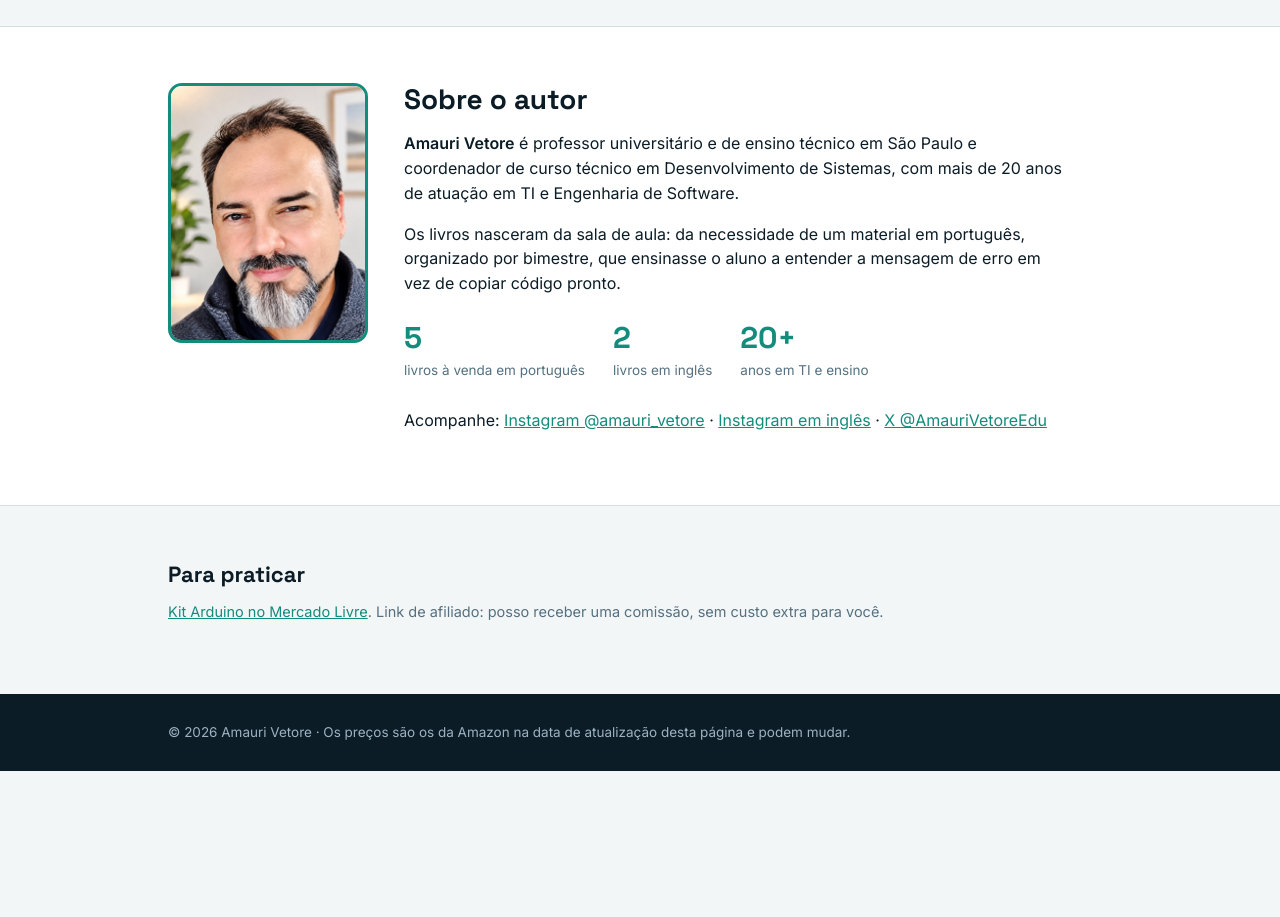
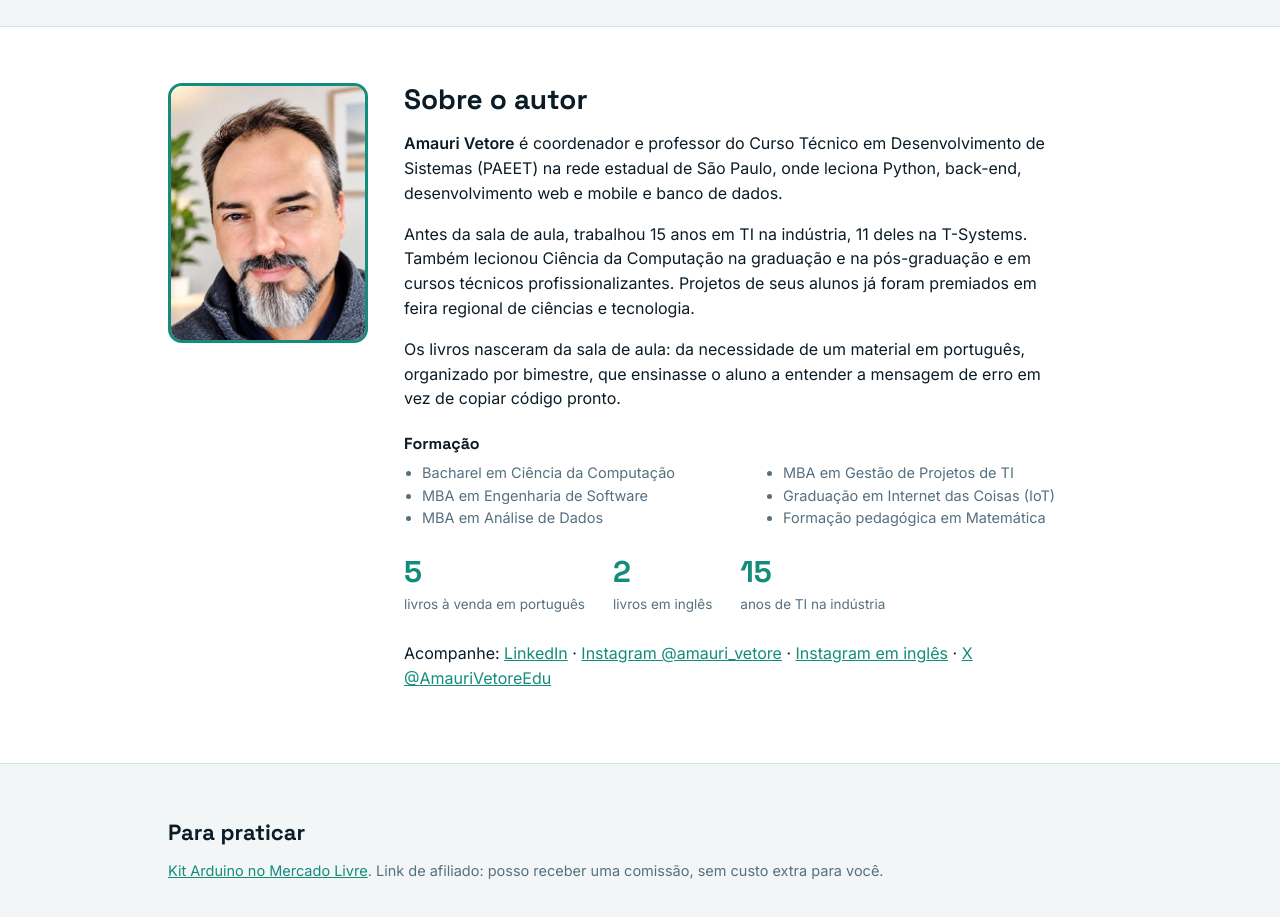
Before and after one commit to Vetore/Vetore.github.io, a plain HTML site: page index.html in a window 1280 px wide. Shown: the part 3680-4597 px from the top of the page. Before the commit the page ends 4451 px from the top, so only its background shows below. Drawn offline with Linux system fonts and the light colour scheme.

Commit message:
Sobre o autor: trajetória e formação
Co-Authored-By: Claude Fable 5.2 <noreply@anthropic.com>
Claude-Session: https://claude.ai/code/session_01TUBCuAH1UYuDfwgebocmH9

```diff
--- a/index.html
+++ b/index.html
@@ -76,6 +76,9 @@ ul.check li::before{content:"✓";position:absolute;left:0;color:var(--accent);f
 footer{background:var(--band);color:var(--band-muted);font-size:13.5px;padding-block:28px}
 footer a{color:var(--band-fg)}
 @media (max-width:720px){.grid{grid-template-columns:repeat(2,1fr);gap:12px}.card .in{padding:10px 11px 12px}.card h3{font-size:14px}.card p{font-size:12.5px}.card a.buy,.card .soon{font-size:12.5px;padding:8px 4px}.card .ph{padding:12px}.ph b{font-size:24px}}
+.form{font:700 16px var(--display);margin:22px 0 8px}
+.formacao{margin:0;padding-left:18px;columns:2;column-gap:32px;font-size:14.5px;color:var(--muted)}
+@media (max-width:720px){.formacao{columns:1}}
 .sobre{display:grid;grid-template-columns:200px 1fr;gap:36px;align-items:start}
 .foto{width:200px;height:260px;border-radius:14px;object-fit:cover;border:3px solid var(--accent)}
 @media (max-width:720px){.sobre{grid-template-columns:1fr;gap:20px}.foto{width:150px;height:195px}}
@@ -145,14 +148,24 @@ footer a{color:var(--band-fg)}
   <img class="foto" src="autor.jpg" alt="Foto de Amauri Vetore" width="200" height="260">
   <div>
   <h2>Sobre o autor</h2>
-  <p><strong>Amauri Vetore</strong> é professor universitário e de ensino técnico em São Paulo e coordenador de curso técnico em Desenvolvimento de Sistemas, com mais de 20 anos de atuação em TI e Engenharia de Software.</p>
+  <p><strong>Amauri Vetore</strong> é coordenador e professor do Curso Técnico em Desenvolvimento de Sistemas (PAEET) na rede estadual de São Paulo, onde leciona Python, back-end, desenvolvimento web e mobile e banco de dados.</p>
+  <p>Antes da sala de aula, trabalhou 15 anos em TI na indústria, 11 deles na T-Systems. Também lecionou Ciência da Computação na graduação e na pós-graduação e em cursos técnicos profissionalizantes. Projetos de seus alunos já foram premiados em feira regional de ciências e tecnologia.</p>
   <p>Os livros nasceram da sala de aula: da necessidade de um material em português, organizado por bimestre, que ensinasse o aluno a entender a mensagem de erro em vez de copiar código pronto.</p>
+  <h3 class="form">Formação</h3>
+  <ul class="formacao">
+    <li>Bacharel em Ciência da Computação</li>
+    <li>MBA em Engenharia de Software</li>
+    <li>MBA em Análise de Dados</li>
+    <li>MBA em Gestão de Projetos de TI</li>
+    <li>Graduação em Internet das Coisas (IoT)</li>
+    <li>Formação pedagógica em Matemática</li>
+  </ul>
   <div class="facts">
     <div><b>5</b><span>livros à venda em português</span></div>
     <div><b>2</b><span>livros em inglês</span></div>
-    <div><b>20+</b><span>anos em TI e ensino</span></div>
+    <div><b>15</b><span>anos de TI na indústria</span></div>
   </div>
-  <p style="margin-top:26px">Acompanhe: <a href="https://www.instagram.com/amauri_vetore/" target="_blank" rel="noopener">Instagram @amauri_vetore</a> · <a href="https://www.instagram.com/amaurivetore.en/" target="_blank" rel="noopener">Instagram em inglês</a> · <a href="https://x.com/AmauriVetoreEdu" target="_blank" rel="noopener">X @AmauriVetoreEdu</a></p>
+  <p style="margin-top:26px">Acompanhe: <a href="https://www.linkedin.com/in/amauri-vetore-21a4123a/" target="_blank" rel="noopener">LinkedIn</a> · <a href="https://www.instagram.com/amauri_vetore/" target="_blank" rel="noopener">Instagram @amauri_vetore</a> · <a href="https://www.instagram.com/amaurivetore.en/" target="_blank" rel="noopener">Instagram em inglês</a> · <a href="https://x.com/AmauriVetoreEdu" target="_blank" rel="noopener">X @AmauriVetoreEdu</a></p>
   </div>
 </div></section>
 
```
